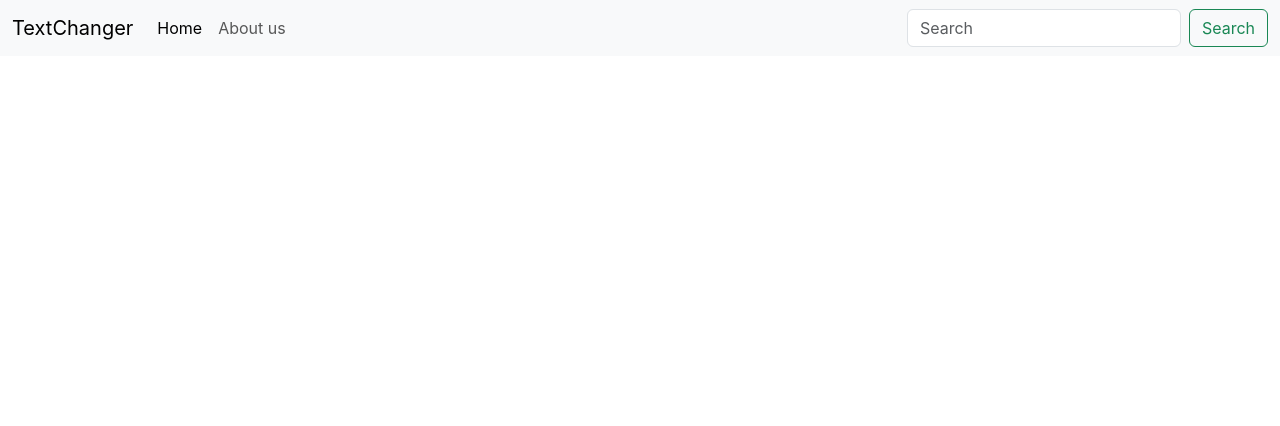
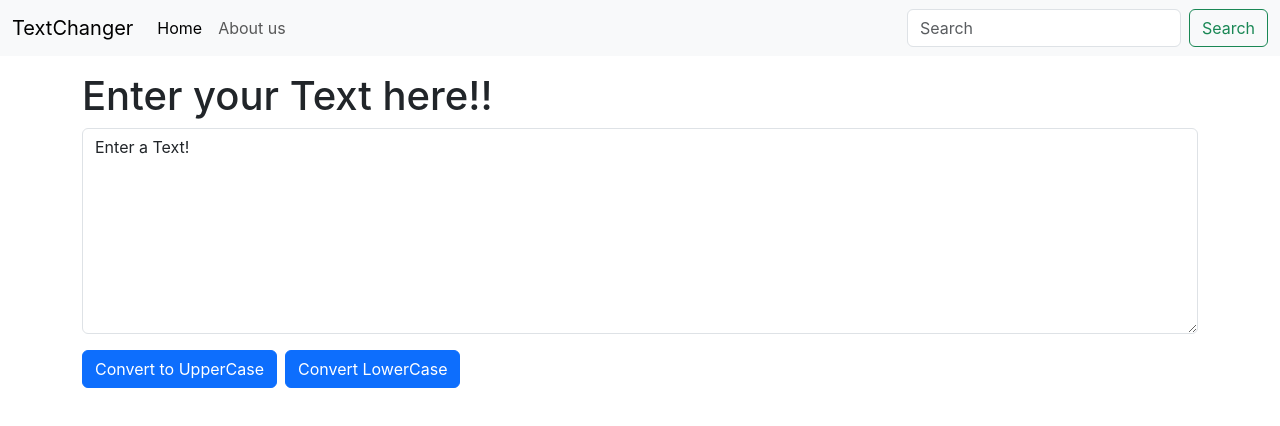
Before and after one commit to HussainGhantiwala/TextChanger-ReactJS, a React (Create React App) app: page / in a window 1280 px wide. Shown: the top 426 px of the page. Built offline with nearby package versions, Linux system fonts and the light colour scheme.

Commit message:
State and event handing along with Props

```diff
--- a/src/App.js
+++ b/src/App.js
@@ -1,11 +1,15 @@
 
 import './App.css';
 import Navbar from './components/Navbar';
+import TextForm from './components/TextForm';
 
 function App() {
   return (
 <>
 <Navbar title="TextChanger" homeText="Home" aboutText="About us"/> {/*This is made using props*/}
+<div className="container my-3">
+  <TextForm heading="Enter your Text here!!"/>
+  </div>
 </>
   );
 }
--- a/src/components/Navbar.js
+++ b/src/components/Navbar.js
@@ -36,8 +36,8 @@
     aboutText:PropTypes.string.isRequired
 }
 
-Navbar.defaultProps={
-    title:"This is the default text",
-    aboutText:"This is default home text",
-    homeText:"This is default home text"
-}
+// Navbar.defaultProps={
+//     title:"This is the default text",
+//     aboutText:"This is default home text",
+//     homeText:"This is default home text"
+// }
--- /dev/null
+++ b/src/components/TextForm.js
@@ -0,0 +1,33 @@
+import React, {useState} from 'react'
+
+export default function TextForm(props) {
+  const[text,setText]=useState('Enter a Text!')
+
+  const upperCase=()=>{
+    let newText=text.toUpperCase();
+    setText(newText)
+    // console.log('This is UpperCase')
+  }
+
+  const handleOnChange=(event)=>{
+    setText(event.target.value)
+    // console.log("You typed?")
+  }
+  const lowerCase=()=>{
+    let newText=text.toLowerCase();
+    setText(newText);
+    // console.log("This is LowerCase")
+  }
+
+  return (
+    <div>
+      <h1>{props.heading}</h1>
+      <div className="mb-3">
+        <textarea className="form-control" id="myBox" value={text} rows="8" onChange={handleOnChange}></textarea>
+      </div>
+      <button className="btn btn-primary" onClick={upperCase}>Convert to UpperCase</button>
+      <button className="btn btn-primary ms-2" onClick={lowerCase}>Convert LowerCase</button>
+    </div>
+
+  );
+}
```
